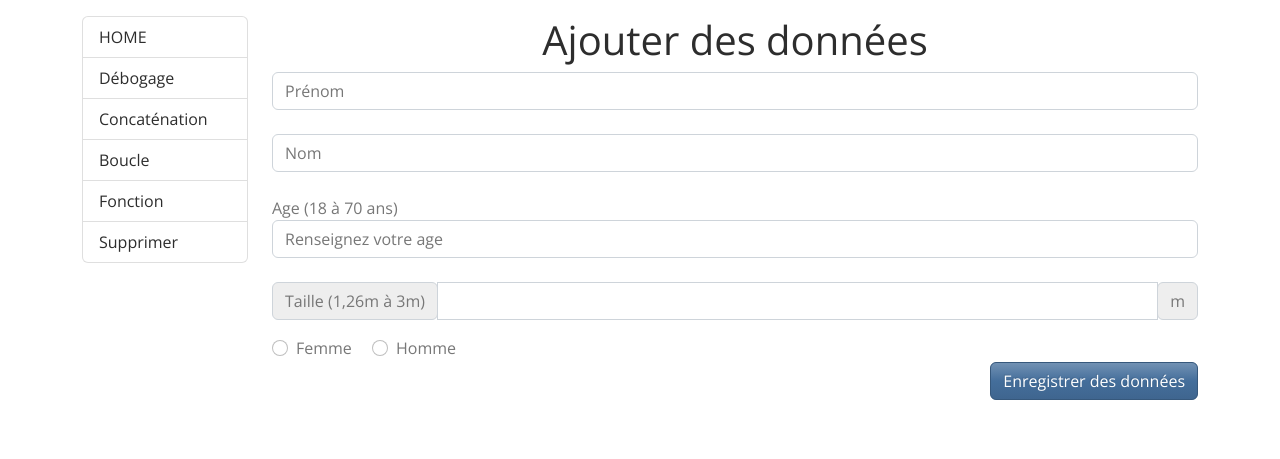
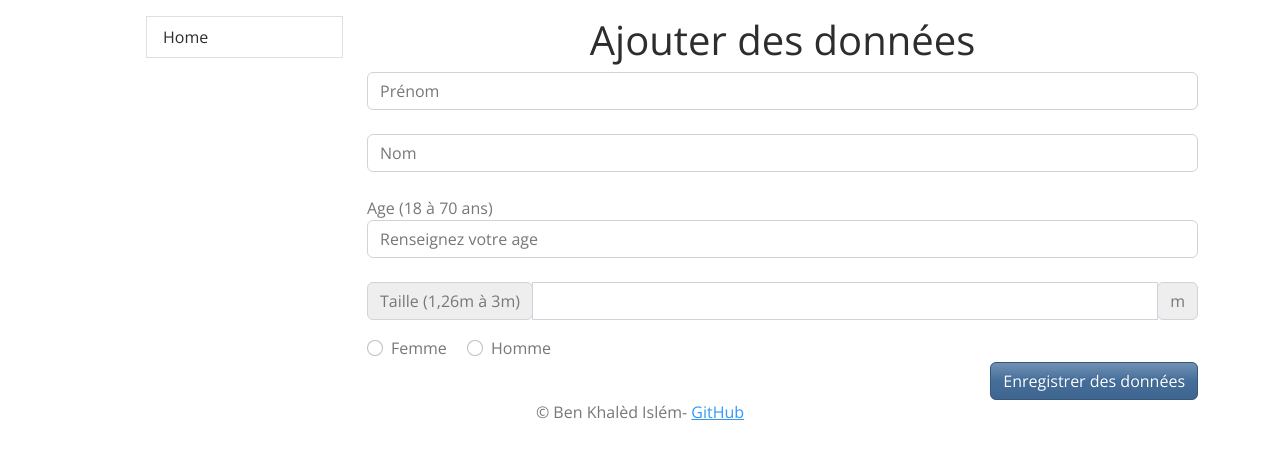
Before and after one commit to BKIslem/briefphp, a PHP site: page /index.php?add in a window 1280 px wide. Shown: the part 236-695 px from the top of the page. Run offline with PHP 8.4, Linux system fonts and the light colour scheme; some libraries are stand-ins or nearby versions.

Commit message:
part_1-commit

```diff
--- /dev/null
+++ b/php-docker/php/includes/footer.inc.html
@@ -0,0 +1 @@
+<p class="copyright text-center">© Ben Khalèd Islém- <a href="https://github.com/BKIslem">GitHub</a></p>
--- a/php-docker/php/includes/form.inc.html
+++ b/php-docker/php/includes/form.inc.html
@@ -27,11 +27,11 @@
               </div>
 
               <div class="form-check form-check-inline">
-                <input class="form-check-input" type="radio" name="radio" id="radio1" value="Femme">
+                <input class="form-check-input" type="radio" name="radio" id="radio1" value="Women" required>
                 <label class="form-check-label" for="radio1">Femme</label>
             </div>
             <div class="form-check form-check-inline">
-                <input class="form-check-input" type="radio" name="radio" id="radio2" value="Homme">
+                <input class="form-check-input" type="radio" name="radio" id="radio2" value="Man" required>
                 <label class="form-check-label" for="radio2">Homme</label>
             </div>
               <br>
--- a/php-docker/php/includes/ul.inc.php
+++ b/php-docker/php/includes/ul.inc.php
@@ -1,18 +1,41 @@
+<?php
+ if (isset($_GET['debegging'])){ $active='active';} else{$active=' ' ;}
+ if(isset($_GET['concatenation'])){$active1='active';} else{$active1=' ' ;}
+ if(isset($_GET['loop'])){$active2='active';} else{$active2=' ' ;}
+ if(isset($_GET['function'])){$active3='active';} else{$active3=' ' ;}
+ if(isset($_GET['del'])){$active4='active';} else{$active4=' ' ;}
+?>
+<ul>
+<?php
+if(isset($_SESSION['table'])){?>
+<form method="post" action="index.php" enctype="multipart/form-data">
+            <input type="submit" class="list-group-item list-group-item-action" name ='home' value='Home'>
+          </form>
+    <form method="post" action="index.php?debegging" enctype="multipart/form-data">
+    <input type="submit" class="list-group-item list-group-item-action <?php echo $active;?>" name='deb' value='Débogage'>
+</form>
+<form method="post" action="index.php?concatenation" enctype="multipart/form-data">
+    <input type="submit" class="list-group-item list-group-item-action <?php echo $active1;?>" name='conca' value='Concaténation'>
+    </form>
+    <form method="post" action="index.php?loop" enctype="multipart/form-data">
+    <input type="submit" class="list-group-item list-group-item-action <?php echo $active2;?>" name='boucle' value='Boucle'>
+    </form>
+    <form method="post" action="index.php?function" enctype="multipart/form-data">
+    <input type="submit" class="list-group-item list-group-item-action <?php echo $active3;?>" name='fonction' value='fonction'>
+    </form>
+    <form method="post" action="index.php?del" enctype="multipart/form-data">
+    <input type="submit" class="list-group-item list-group-item-action<?php echo $active4;?>" name='supprimer' value='Supprimer'>
+</form>
+</ul>
+<?php
+}
+else {?>
+<ul>
+<form method="post" action="index.php" enctype="multipart/form-data">
+            <input type="submit" class="list-group-item list-group-item-action" name ='home' value='Home'>
+          </form>
+          </ul>
+          <?php
 
- <div class="list-group">
-    <?php
-    if(isset($_SESSION)){?>
-    <button type="button" class="list-group-item list-group-item-action">HOME</button>
-    <button type="button" class="list-group-item list-group-item-action">Débogage</button>
-    <button type="button" class="list-group-item list-group-item-action">Concaténation</button>
-    <button type="button" class="list-group-item list-group-item-action">Boucle</button>
-    <button type="button" class="list-group-item list-group-item-action">Fonction</button>
-    <button type="button" class="list-group-item list-group-item-action">Supprimer</button>
-    <?php
-    }
-    else { ?>
-    <button type="button" class="list-group-item list-group-item-action">HOME</button>
-    <?php
-    }
-    ?>
-</div>
+}
+   ?>
--- a/php-docker/php/index.php
+++ b/php-docker/php/index.php
@@ -1,7 +1,9 @@
 <?php
-$table = [];
 session_start();
-
+$table = array();
+error_reporting(E_ALL);
+if (isset($_SESSION['table'])){
+$table = $_SESSION['table'];}
 ?>
 <!DOCTYPE html>
 <?php
@@ -11,27 +13,32 @@ include "./includes/head.inc.html"
 <?php
 include "./includes/header.inc.html";
 ?>
-    <div class="container">
+    <div class="container-lg">
      <div class="row justify-content-center">
-       <div class="col-md-2">
+       <div class="col-md-3">
+        <div class="list-group">
+
         <?php
           include "./includes/ul.inc.php";
         ?>
         </div>
-         <div class="col-md-10">
+       </div>
+         <div class="col-md-9">
             <section>
               <?php
                if (isset($_GET['add'])) {
                 include "./includes/form.inc.html";
                  }
                     elseif (isset($_POST ['enregister']))
-                 {$table['prenom'] =htmlspecialchars ( isset($_POST['prenom']) ? $_POST['prenom'] : null);
-                  $table['nom'] =htmlspecialchars ($_POST['nom']);
-                  $table['age'] =htmlspecialchars ($_POST['age']);
-                  $table['taille'] =htmlspecialchars ($_POST['taille']);
-                  $table['sexe'] =htmlspecialchars ($_POST['radio']);
-                  $_SESSION['table']=$table;
-                  var_dump ($_SESSION);
+                  {
+                    $table ['first_name'] = isset($_POST['prenom']) ? $_POST['prenom'] : null;
+                    $table ['last_name'] = isset($_POST['nom']) ? $_POST['nom'] : null;
+                    $table ['age'] = isset($_POST['age']) ? $_POST['age'] : null;
+                    $table ['size'] = isset($_POST['taille']) ? $_POST['taille'] : null;
+                    $table ['civility'] = isset($_POST['radio']) ? $_POST['radio'] : null;
+
+                    $_SESSION['table'] = $table;
+
                        ?>
                        <div class="alert alert-success text-center" role="alert">
                           Données sauvegardées
@@ -39,6 +46,91 @@ include "./includes/header.inc.html";
                         <?php
 
                    }
+                   elseif(isset($_POST['deb'])){
+                    print_r($table);
+                    }
+                  elseif(isset($_POST['conca'])){
+                          ?>
+                          <h1 class='text-center'>Concaténation</h1>
+                          <p class='text-dark'>===> Construction d'une phrases avec le contenu du tableau</p>
+                          <?php
+                          if($table['civility']=='Man'){
+                          echo"Mr ";
+                          }
+                          else {
+                            echo"Mme ";
+
+                          }
+
+                          echo ucfirst($table['first_name'])." ".ucfirst($table['last_name'])."<br>J'ai "
+                          .$table['age']." ans et je mesure ".$table['size']." m.";
+                          ?>
+                          <br>
+                          <br>
+                          <p class='text-dark'>===> Construction d'une phrases après MAJ du tableau</p>
+                          <?php
+                          if($table['civility']=='homme'){
+                            echo"Mr ";
+                          }
+                            else {
+                              echo"Mme ";
+
+                            }
+                            echo ucfirst($table['first_name'])." ".strtoupper($table['last_name'])
+                            ."<br>J'ai ".$table['age']." ans et je mesure ".$table['size']." m.";
+                            ?>
+                          <br>
+                          <br>
+                          <p class='text-dark'>===> Affichage d'une virgule à la place du point pour la taille</p>
+                          <?php
+                          if($table['civility']=='homme'){
+                            echo"Mr ";
+                          }
+                            else {
+                              echo"Mme ";
+
+                            }
+                            echo ucfirst($table['first_name'])." ".strtoupper($table['last_name'])
+                            ."<br>J'ai ".$table['age']." ans et je mesure ".str_replace('.', ',', $table['size'])." m.";
+
+                        }
+                  elseif(isset($_POST['boucle'])){
+                    ?>
+                    <h1 class='text-center'>Boucle</h1>
+                    <p class='text-dark'>===> Lecteur du tableau à l'aide d'une boucle foreach</p>
+                    <?php
+
+                    $i = 0;
+                    foreach ($table as $index => $element) {
+                      echo 'à la ligne n° ' . $i . ' correspond la clé "' . $index . ' "et contient" '.$element .'"<br>';
+                      $i++;
+                  }
+                  }
+                  elseif(isset($_POST['fonction'])){
+                    ?>
+                    <h2 class='text-center'>Fonction</h2>
+                    <h3>===> j'utilise ma fonction readTable</h3>
+                    <?php
+                    function readTable() {
+                      if (isset($_SESSION['table'])){
+                        $table = $_SESSION['table'];
+                      $i = 0;
+                    foreach ($table as $index => $element) {
+                      echo 'à la ligne n° ' . $i . ' correspond la clé "' . $index . ' "et contient" '.$element .'"<br>';
+                      $i++;
+                  }}}
+                     readTable();
+                   }
+
+                  elseif(isset($_POST['supprimer'])){
+                    session_destroy();
+                    ?>
+                    <div class="alert alert-success text-center" role="alert">
+                      Données supprimées
+                    </div>
+                    <?php
+                  }
+
                  else{   ?>
                  <form method="post" action="index.php?add">
                  <input type="submit" class="btn btn-primary" name="button1"
@@ -51,6 +143,11 @@ include "./includes/header.inc.html";
         </div>
       </div>
     </div>
+<footer>
+  <?php
+  include "./includes/footer.inc.html";
+  ?>
+</footer>
+</body>
 
-</body>
 </html>
```
Lines whose indentation alone changed are shown as unchanged.
